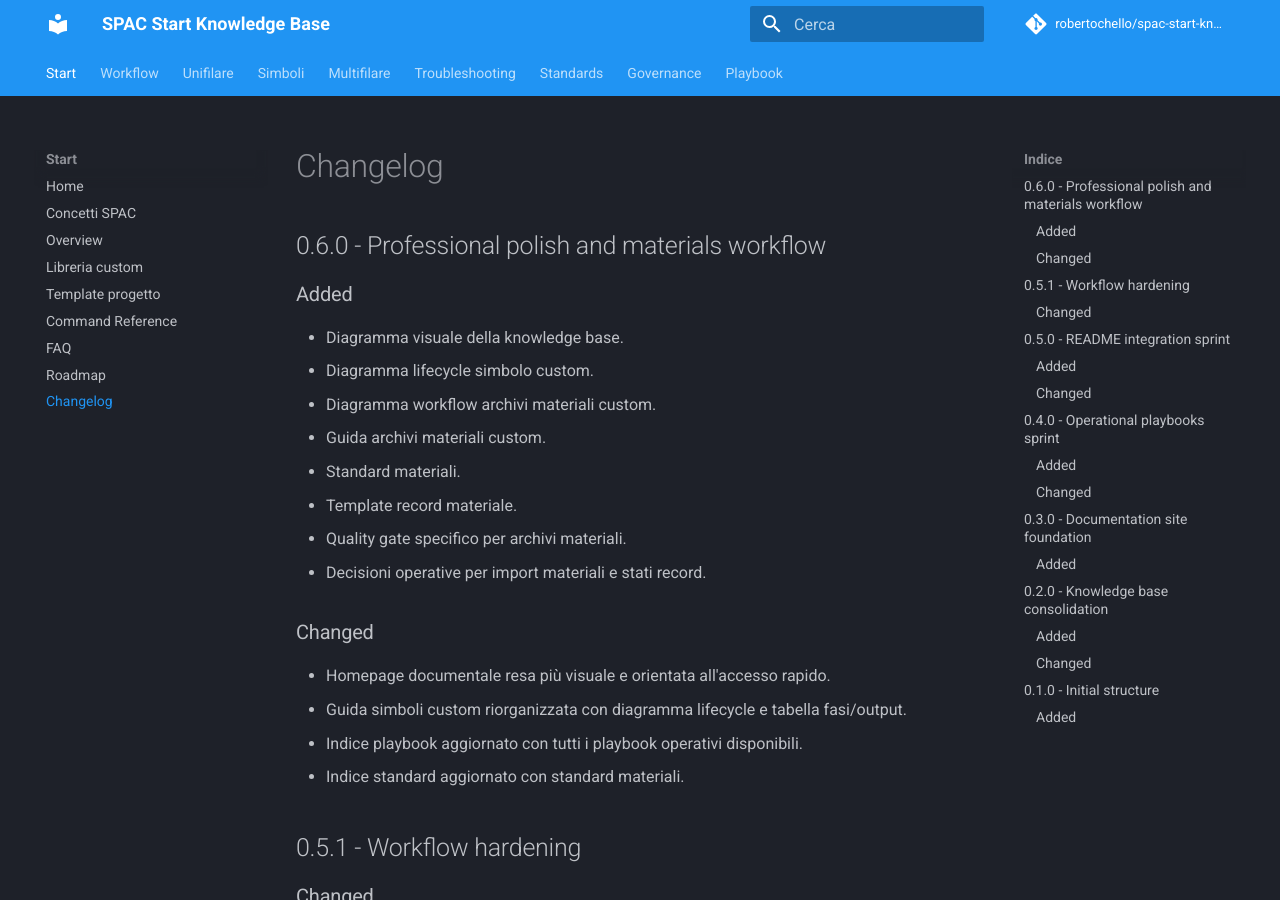
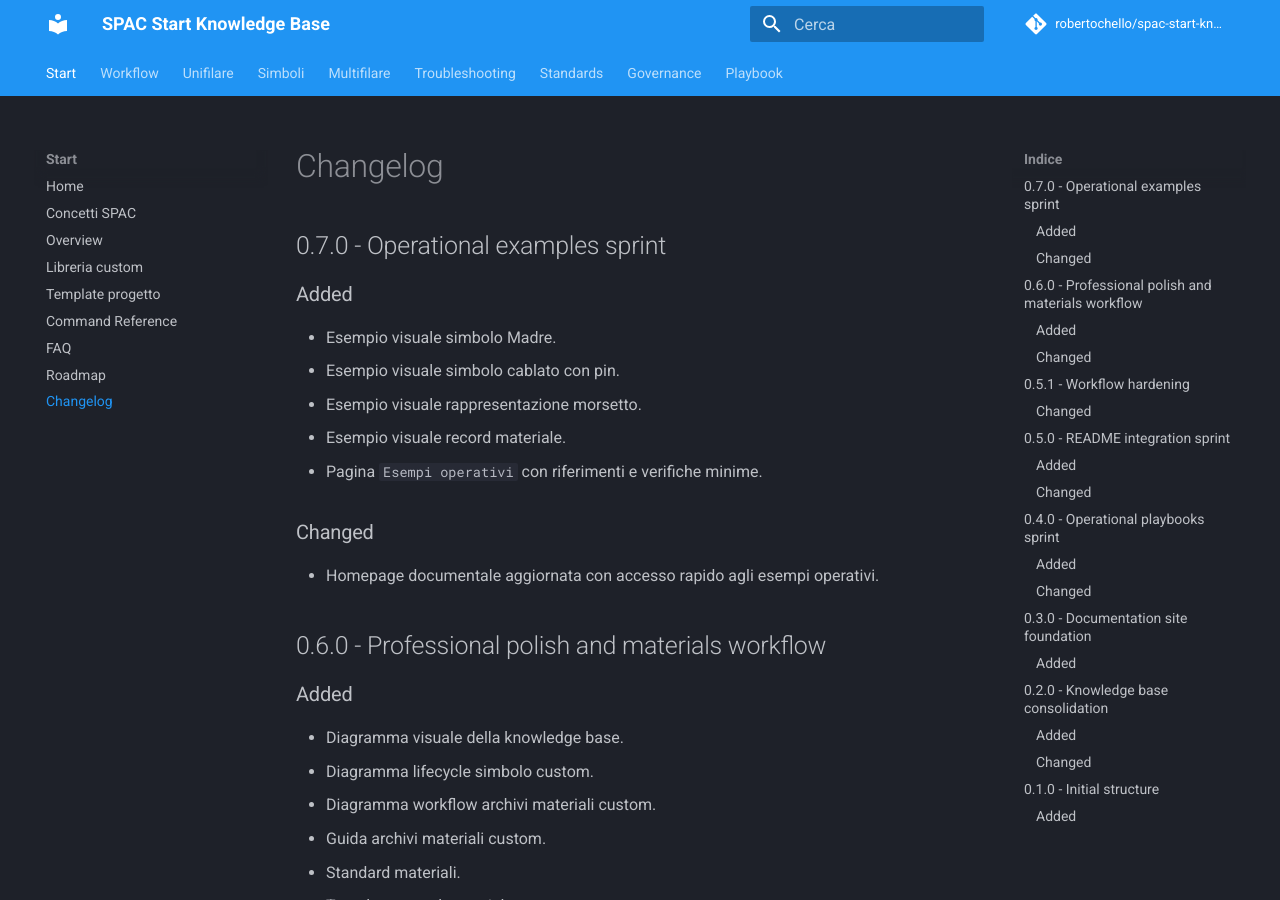
Before and after one commit to robertochello/spac-start-knowledge-base, an MkDocs documentation site: the page built from docs/changelog.md, in a window 1280 px wide and 900 px high. Built offline with MkDocs 1.6.1 and Material for MkDocs 9.7.7, drawn with Linux system fonts in a browser that asks for light colours; comment, search, counter and statistics services are not loaded.

Commit message:
Document operational examples sprint

```diff
--- a/docs/changelog.md
+++ b/docs/changelog.md
@@ -1,4 +1,18 @@
 # Changelog
+
+## 0.7.0 - Operational examples sprint
+
+### Added
+
+- Esempio visuale simbolo Madre.
+- Esempio visuale simbolo cablato con pin.
+- Esempio visuale rappresentazione morsetto.
+- Esempio visuale record materiale.
+- Pagina `Esempi operativi` con riferimenti e verifiche minime.
+
+### Changed
+
+- Homepage documentale aggiornata con accesso rapido agli esempi operativi.
 
 ## 0.6.0 - Professional polish and materials workflow
 
```
